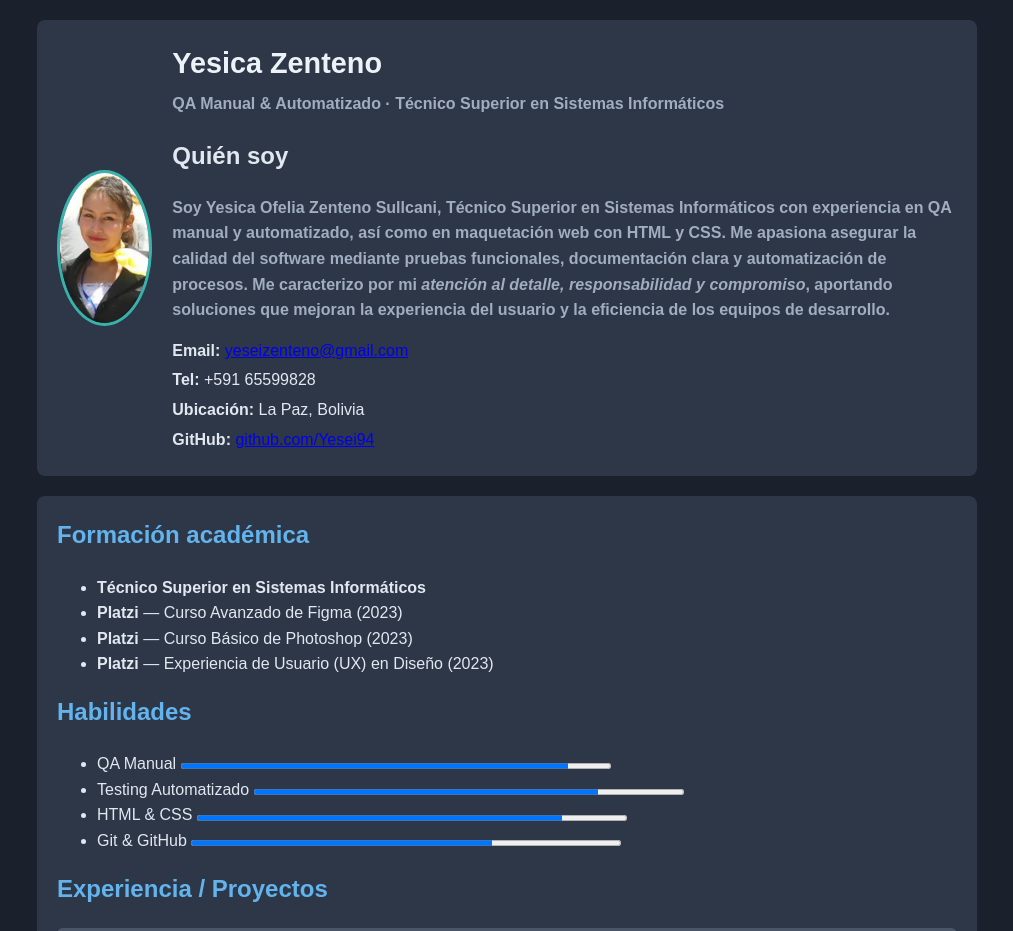
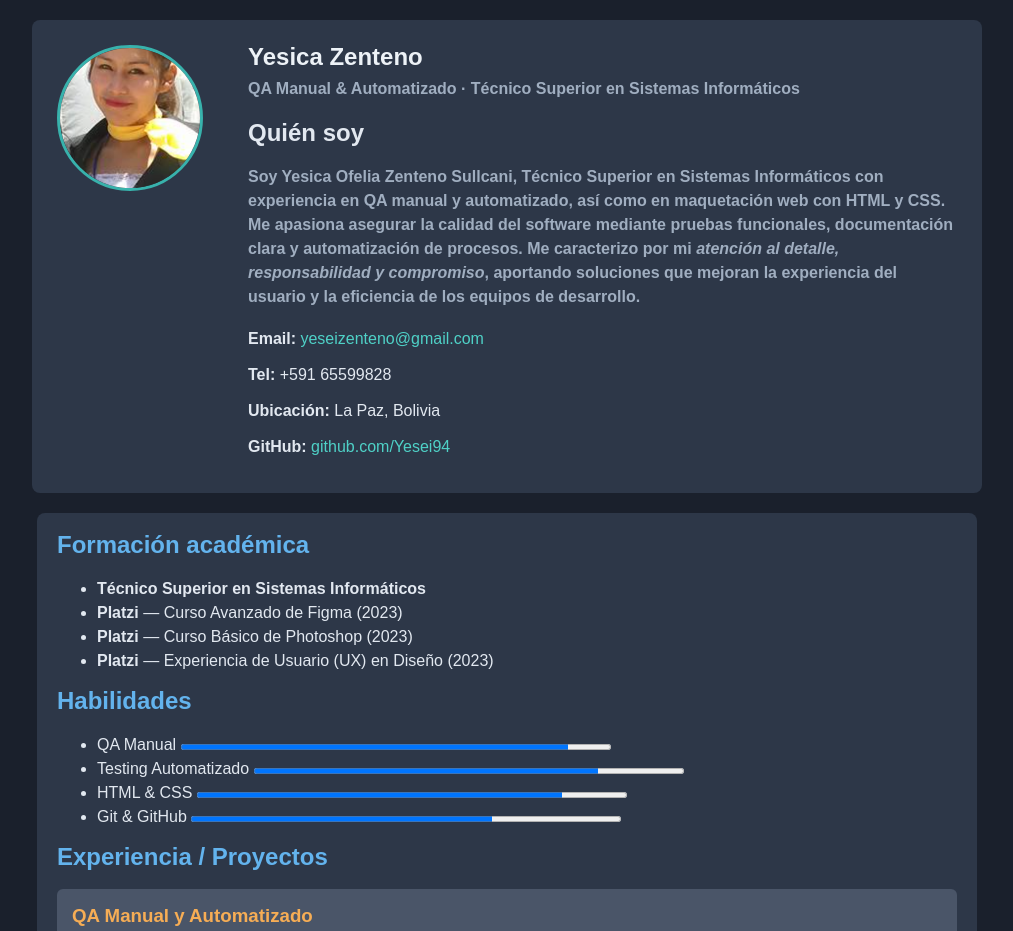
Before and after one commit to Yesei94/actividad-7, a plain HTML site: page index.html in a window 1280 px wide. Shown: the top 931 px of the page, without its empty margins (133-1146 px from the left). Drawn offline with Linux system fonts and the light colour scheme.

Commit message:
ajustes en css

```diff
--- a/index.html
+++ b/index.html
@@ -96,7 +96,7 @@
   </main>
 
   <footer>
-    <small>© 2024 Yesica Ofelia Zenteno Sullcani — Currículum en HTML + CSS</small>
+    <small>Yesica Ofelia Zenteno Sullcani — Currículum en HTML + CSS</small>
   </footer>
 
 </body>
--- a/styles.css
+++ b/styles.css
@@ -4,7 +4,18 @@ body {
   margin: 0;
   background: #1a202c;
   color: #e2e8f0;
-  line-height: 1.6;
+  line-height: 24px;
+}
+
+a {
+  color: #4fd1c7;
+  text-decoration: none;
+  transition: color 0.3s ease;
+}
+
+a:hover {
+  color: #81e6d9;
+  text-decoration: underline;
 }
 
 
@@ -20,38 +31,43 @@ header, main, footer {
 
 header {
   display: flex;
-  align-items: center;
-  gap: 20px;
+  align-items: flex-start;
+  gap: 25px;
+  padding: 25px;
 }
 
 header img {
-  width: 150px;
-  height: 150px;
+  width: 140px;
+  height: 140px;
   object-fit: cover;
   border-radius: 50%;
   border: 3px solid #38b2ac;
+  flex-shrink: 0;
+  margin-right: 20px;
 }
 
 header h1 {
-  margin: 0;
-  font-size: 1.8em;
+  margin: 0 0 8px 0;
+  font-size: 24px;
   color: #edf2f7;
 }
 
 header p {
-  margin: 5px 0 15px;
+  margin: 0 0 15px 0;
   font-weight: bold;
   color: #a0aec0;
+  font-size: 16px;
 }
 
 header ul {
   list-style: none;
   padding: 0;
-  margin: 10px 0 0;
+  margin: 12px 0 0;
 }
 
 header ul li {
-  margin: 4px 0;
+  margin: 6px 0;
+  padding: 3px 0;
 }
 
 main h2 {
@@ -80,5 +96,5 @@ progress {
 footer {
   text-align: center;
   color: #a0aec0;
-  font-size: 0.9em;
+  font-size: 14px;
 }
```
